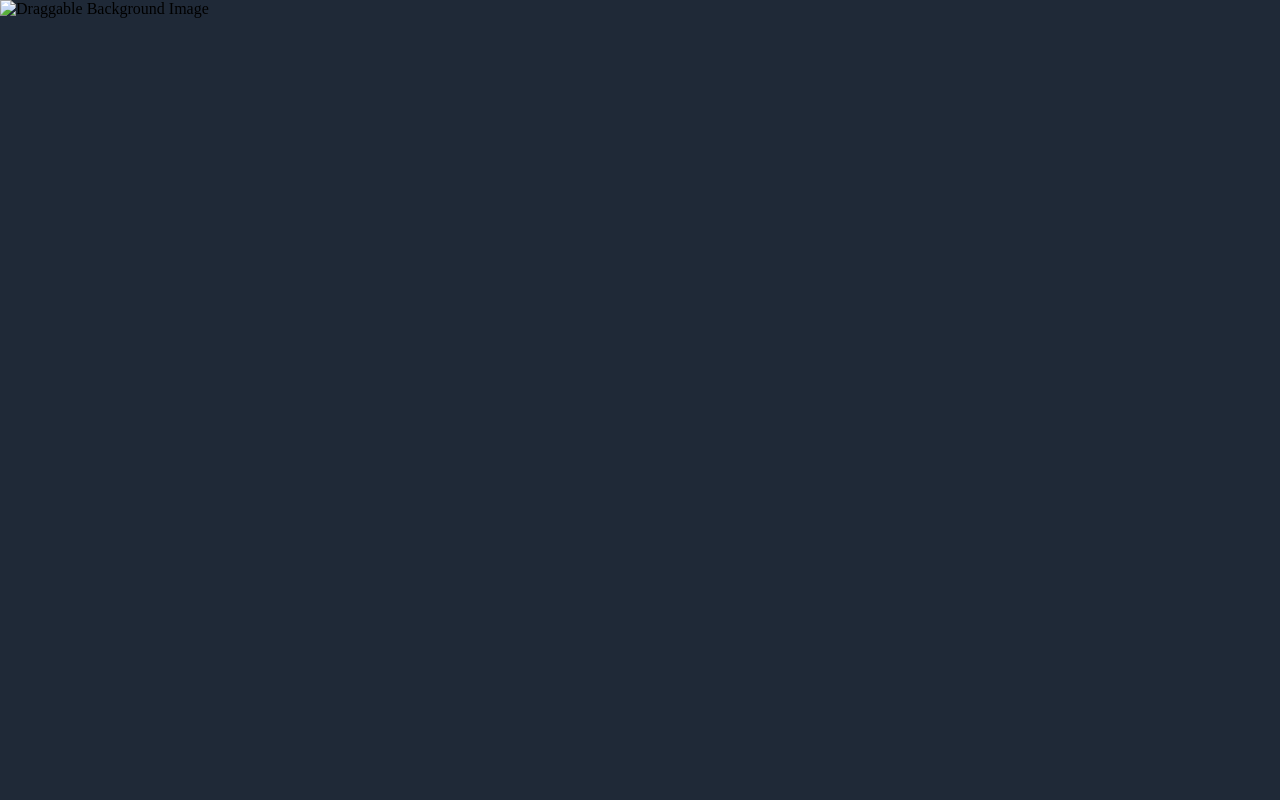
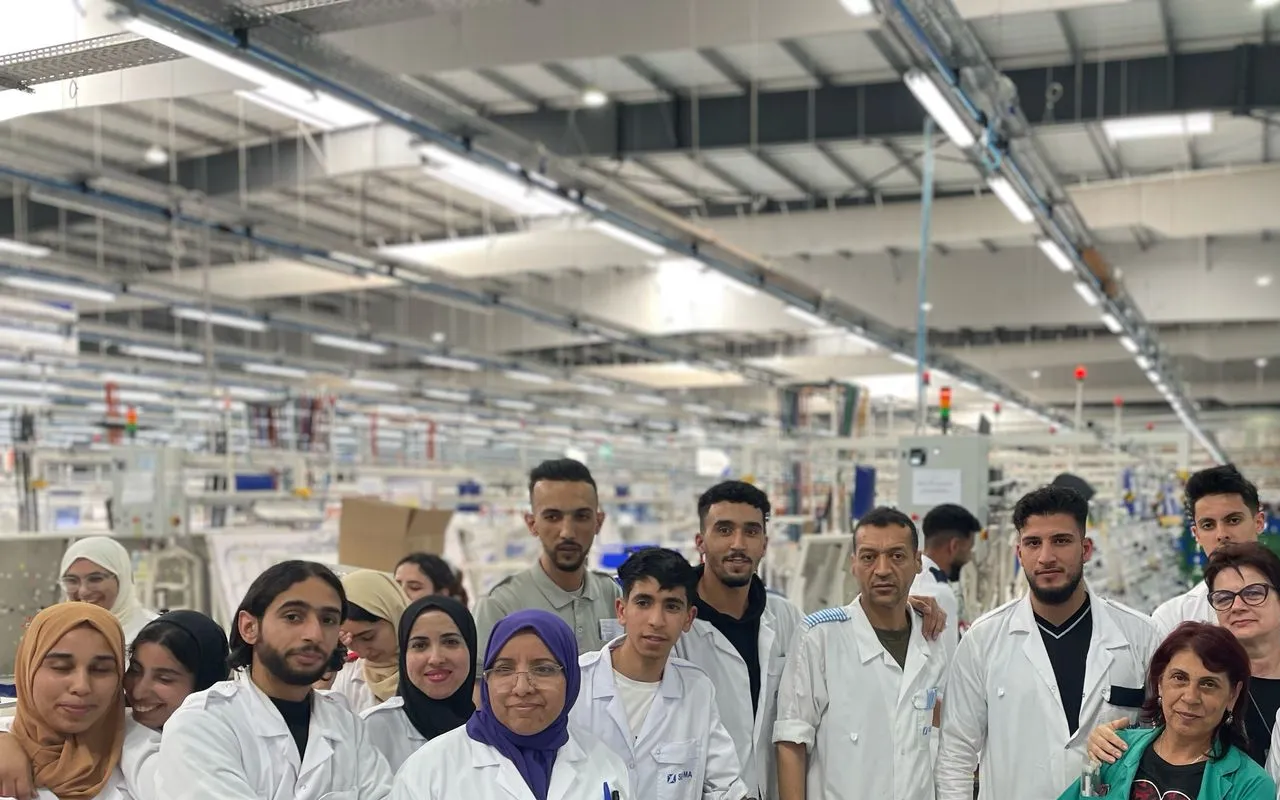
Before and after one commit to Youneslahlali/super-tajine, a plain HTML site: page index.html in a window 1280 px wide. Drawn offline with Linux system fonts and the light colour scheme.

Commit message:
Update index.html

```diff
--- a/index.html
+++ b/index.html
@@ -44,7 +44,7 @@
         We use an <img> tag instead of a CSS background to allow for
         real-time manipulation of its position and scale via JavaScript.
     -->
-    <img id="interactiveBackground" src="BG.png" alt="Draggable Background Image">
+    <img id="interactiveBackground" src="BG.webp" alt="Draggable Background Image">
 
     <script>
         const img = document.getElementById('interactiveBackground');
```
